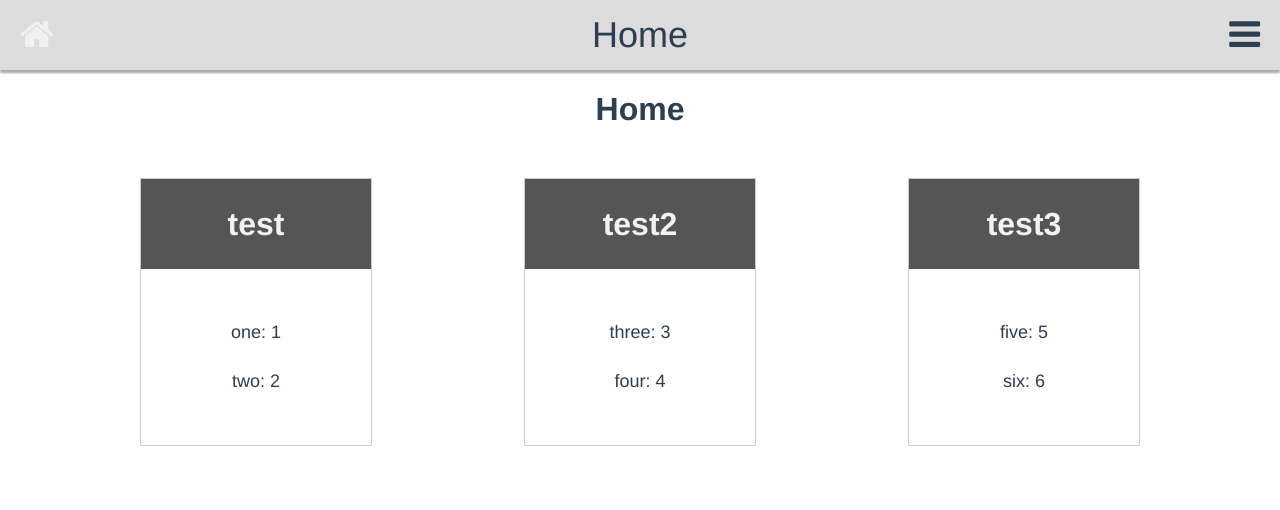
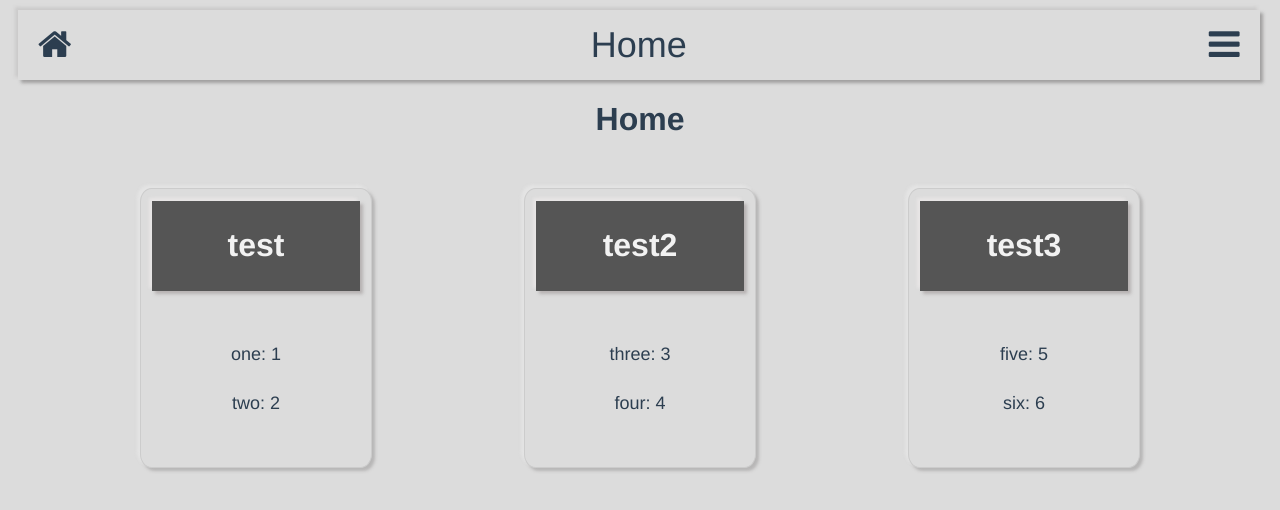
Before and after one commit to Katleho-hub/vue-learning, a Vue app in the folder vue-learning/: page / in a window 1280 px wide. Shown: the top 510 px of the page. Built offline with nearby package versions, Linux system fonts and the light colour scheme.

Commit message:
Update: styling

```diff
--- a/vue-learning/package.json
+++ b/vue-learning/package.json
@@ -11,7 +11,6 @@
     "axios": "^0.21.0",
     "core-js": "^3.6.5",
     "vue": "^3.0.0",
-    "vue-axios": "^3.1.3",
     "vue-router": "^4.0.0-0",
     "vuex": "^4.0.0-0"
   },
--- a/vue-learning/src/App.vue
+++ b/vue-learning/src/App.vue
@@ -19,7 +19,9 @@ export default {
   components: {
     NavBar,
     Drawer,
-  }
+  },
+  setup() {
+  },
 };
 </script>
 
@@ -30,12 +32,13 @@ export default {
   -moz-osx-font-smoothing: grayscale;
   text-align: center;
   color: #2c3e50;
-  /* transition: 0.1s; */
+  background-color: rgba(220 220 220);
 }
 
 body {
   margin: 0;
   padding: 0;
+  background-color: rgba(220 220 220);
 }
 
 .container {
--- a/vue-learning/src/components/Card.vue
+++ b/vue-learning/src/components/Card.vue
@@ -40,10 +40,14 @@ export default {
 
 .card {
   width: 20%;
-  background: #fff;
+  background: rgb(220, 220, 220);
   border: 1px solid #ccc;
+  border-radius: 5%;
   margin-bottom: 50px;
   transition: 0.3s;
+  box-shadow: -3px -3px 3px 0 rgba(230, 230, 230, 0.767),
+        3px 3px 3px 0 rgba(148, 145, 145, 0.5);
+  overflow: hidden;
 }
 
 .card-header {
@@ -51,6 +55,11 @@ export default {
   padding: 5px 0px;
   background: #555;
   color: #f2f2f2;
+  box-shadow: -3px -3px 3px 0 rgba(236, 233, 233, 0.767),
+        3px 3px 3px 0 rgba(145, 137, 137, 0.5);
+  margin-top: 5%;
+  margin-left: 5%;
+  width: 90%;
 }
 
 .card-body {
@@ -61,8 +70,9 @@ export default {
 
 
 .card:hover {
-  transform: scale(1.05);
-  box-shadow: 0 0 40px -10px rgba(0, 0, 0, 0.5);
+  transform: scale(1.2);
+  box-shadow: -40px -40px -40px 0px rgb(255, 255, 255, 1),
+       40px 40px 40px 0px rgb(145, 137, 137);
 }
 
 @media screen and (max-width: 1000px) {
--- a/vue-learning/src/components/Drawer.vue
+++ b/vue-learning/src/components/Drawer.vue
@@ -37,7 +37,6 @@
 export default {
   name: "Drawer",
   setup() {
-
     const closeNav = () => {
       if (window.screen.width > 600) {
         document.getElementById("app").style.marginLeft = "0";
@@ -46,7 +45,7 @@ export default {
     };
 
     return {
-      closeNav
+      closeNav,
     };
   },
 };
@@ -64,6 +63,7 @@ export default {
 }
 
 .sidenav ul li {
+  /* border-top: 1px solid lightgrey; */
   border-top: 1px solid lightgrey;
   display: flex;
   padding: 5px 5%;
@@ -79,8 +79,7 @@ export default {
 }
 
 .sidenav {
-  height: 100%;
-  width: 0;
+  height: 98%;
   width: 275px;
   position: fixed;
   z-index: 1;
@@ -89,8 +88,10 @@ export default {
   background-color: rgb(220, 220, 220);
   overflow-x: hidden;
   transition: 0.5s;
-  padding-top: 60px;
   display: none;
+  margin: 0.5% 0 0  0.5%;
+  box-shadow: -3px -3px 3px 0 rgba(199, 198, 198, 0.767),
+    3px 3px 3px 0 rgb(105, 103, 103, 0.5);
 }
 
 .sidenav a {
@@ -126,15 +127,15 @@ export default {
   .sidenav {
     padding-top: 15px;
     position: relative;
-    width:100vw;
-    box-shadow: 0 3px 2px darkgrey;
+    width: 95%;
+    margin: 2% 0 0 2.5%;
   }
 
   .sidenav a {
     display: contents;
   }
 
-  .sidenav ul li{
+  .sidenav ul li {
     display: contents;
   }
 }
--- a/vue-learning/src/components/NavBar.vue
+++ b/vue-learning/src/components/NavBar.vue
@@ -54,6 +54,11 @@ export default {
   overflow: hidden;
   background-color: rgb(220, 220, 220);
   box-shadow: 0 3px 2px darkgrey;
+  margin-top: 10px;
+  width: 97%;
+  margin-left: 1.4%;
+  box-shadow: -3px -3px 3px 0 rgba(199, 198, 198, 0.767),
+        3px 3px 3px 0 rgb(105, 103, 103, .5);
 }
 
 a {
```
Also changed, not shown: 1 other file (tests, documents, lock files or other folders).
